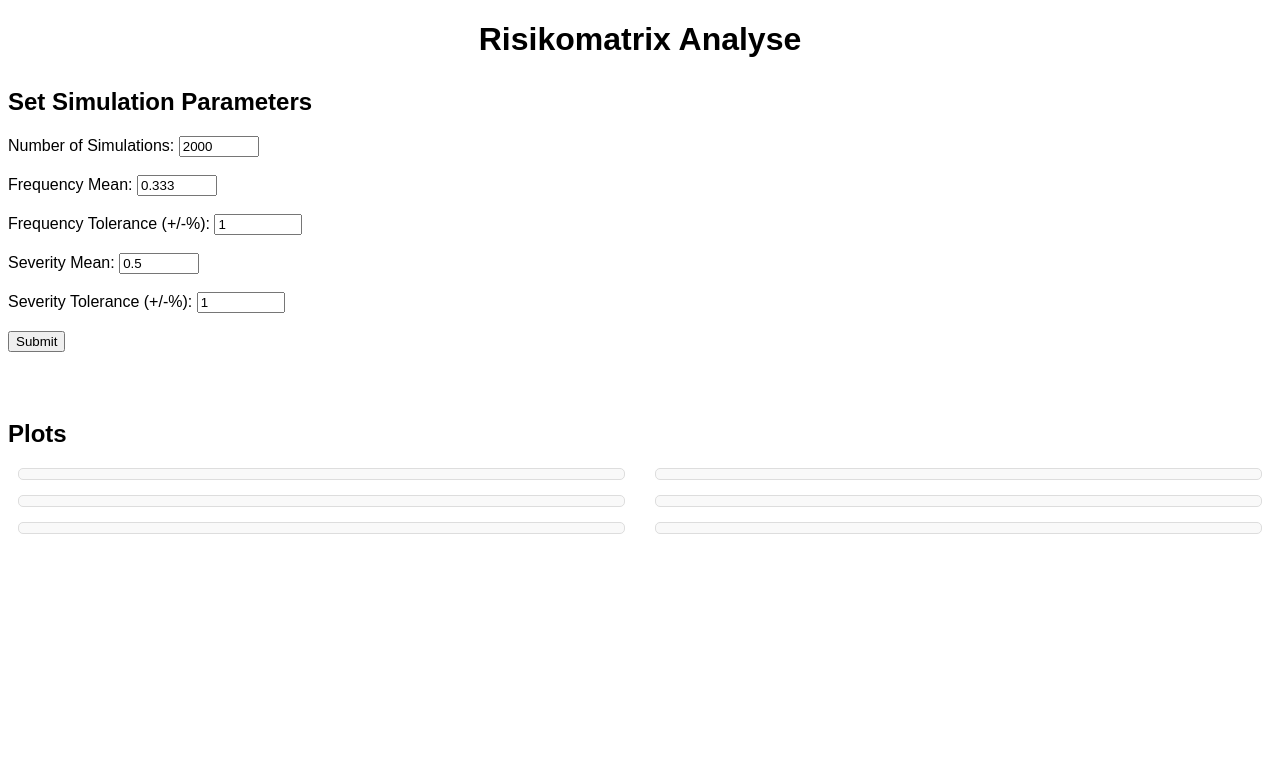
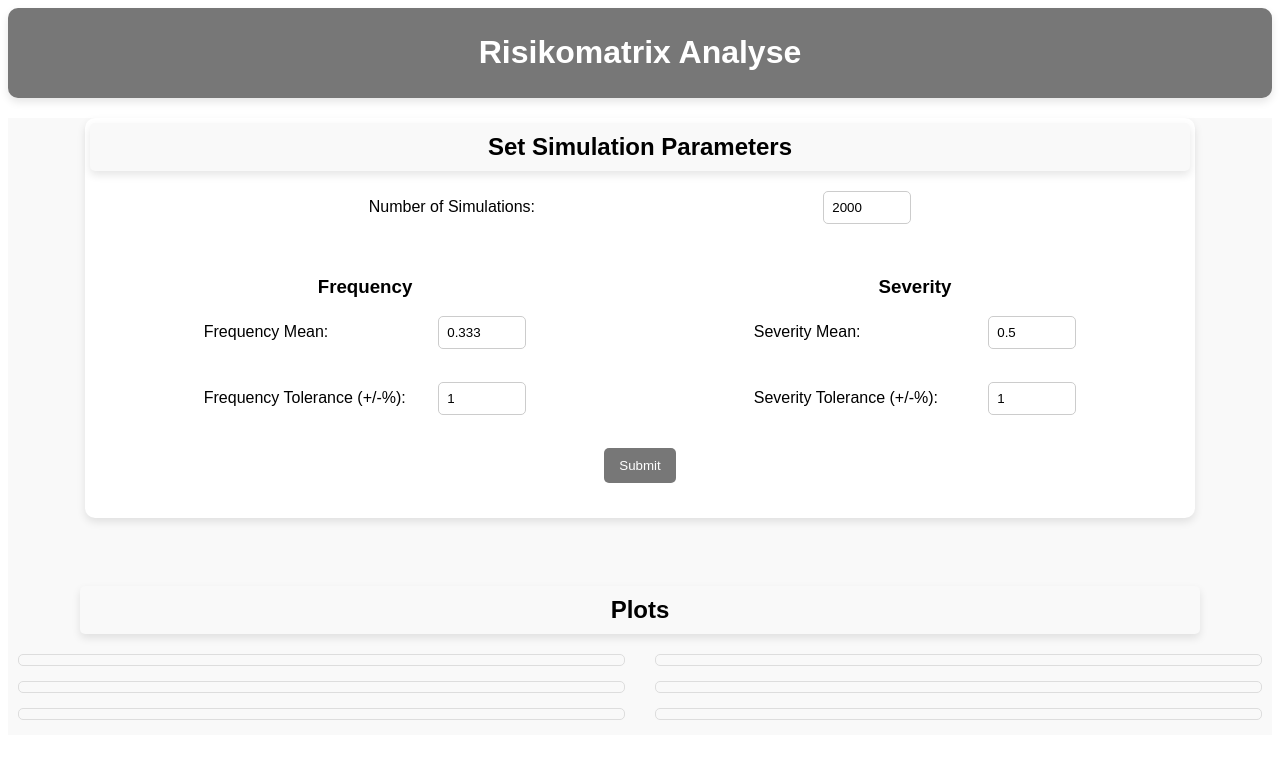
Before and after one commit to nilsgnh/Projektseminar-Risikomatrix, a Flask app: page / in a window 1280 px wide. Shown: the top 759 px of the page. Run offline with Flask 3, Linux system fonts and the light colour scheme.

Commit message:
rework Frontend

```diff
--- a/src/static/index.css
+++ b/src/static/index.css
@@ -1,3 +1,11 @@
+main{
+    /*display: flex;*/
+    justify-content: center;
+    align-items: center;
+    text-align: center;
+    background-color: #f9f9f9;
+}
+
 body {
       font-family: Arial, sans-serif;
       max-width: 100vw;
@@ -6,7 +14,12 @@ body {
 
 header {
     text-align: center;
-      margin-bottom: 30px;
+    padding: 5px 0;
+    background-color: #777;
+    color: #fff;
+    margin-bottom: 20px;
+    border-radius: 10px;
+    box-shadow: 0 4px 8px rgba(0, 0, 0, 0.1);
 }
 
 form {
@@ -32,3 +45,81 @@ body {
       background-color: #f9f9f9;
       text-align: center;
   }
+
+input[type="number"] {
+    width: 70px;
+    padding: 8px;
+    margin-bottom: 15px;
+    border-radius: 5px;
+    border: 1px solid #ccc;
+    flex: 1;
+}
+
+input[type="submit"] {
+    background-color: #777;
+    color: white;
+    padding: 10px 15px;
+    border: none;
+    border-radius: 5px;
+    cursor: pointer;
+    flex: 1;
+}
+
+input[type="submit"]:hover {
+    background-color: #333;
+}
+
+.form-section {
+    background-color: #fff;
+    padding: 5px;
+    border-radius: 10px;
+    box-shadow: 0 4px 8px rgba(0, 0, 0, 0.1);
+    width: 90%;
+    max-width: 1100px;
+    text-align: center;
+    margin: 0 auto 30px;
+}
+
+form label {
+    display: inline-block; /* Ermöglicht Flexbox in den Form-Gruppen */
+    width: 40%; /* Breite der Labels */
+    text-align: left;
+    margin-right: 10px;
+}
+
+.set_parameters {
+    display: flex;
+    align-items: center;
+    justify-content: space-between;
+    margin-bottom: 15px; /* Platz zwischen den Feldern */
+}
+
+#h2setsim {
+    margin-top: 0;
+    margin-bottom: 20px;
+    background-color: #f9f9f9;
+    padding: 10px;
+    border-radius: 5px;
+    box-shadow: 0 4px 8px rgba(0, 0, 0, 0.1);
+    max-width: 1100px;
+}
+
+#h2plots {
+    margin: 20px auto;
+    background-color: #f9f9f9;
+    padding: 10px;
+    border-radius: 5px;
+    box-shadow: 0 4px 8px rgba(0, 0, 0, 0.1);
+    text-align: center;
+    width: auto;
+    max-width: 1100px;
+}
+
+.flexfreqsev {
+    display: flex;
+    justify-content: space-between;
+}
+
+.flexfreqsev div:first-child, .flexfreqsev div:nth-child(2) {
+    flex: 1;
+}
--- a/src/templates/index.html
+++ b/src/templates/index.html
@@ -12,29 +12,41 @@
         <h1>Risikomatrix Analyse</h1>
     </header>
 
-    <h2>Set Simulation Parameters</h2>
-    <form action="/submit" method="POST">
+    <main>
+        <section class="form-section">
+            <h2 id="h2setsim">Set Simulation Parameters</h2>
+            <form action="/submit" id="set_parameters" method="POST">
                 <label for="n_simulations">Number of Simulations:</label>
                 <input type="number" id="n_simulations" name="n_simulations" value="2000" min="1" max="10000"><br><br>
 
+                <div class="flexfreqsev">
+                    <div class="flexfreq">
+                        <h3>Frequency</h3>
                         <label for="frequency_mean">Frequency Mean:</label>
                         <input type="number" id="frequency_mean" name="frequency_mean" step="0.001" value="0.333" min="0" max="1"><br><br>
 
                         <label for="frequency_perc">Frequency Tolerance (+/-%):</label>
                         <input type="number" id="frequency_perc" name="frequency_perc" step="0.05" value="1" min="0" max="100"><br><br>
-
+                    </div>
+                    <div class="flexsev">
+                        <h3>Severity</h3>
                         <label for="severity_mean">Severity Mean:</label>
                         <input type="number" id="severity_mean" name="severity_mean" step="0.001" value="0.5" min="0" max="1"><br><br>
 
                         <label for="severity_perc">Severity Tolerance (+/-%):</label>
                         <input type="number" id="severity_perc" name="severity_perc" step="0.05" value="1" min="0" max="100"><br><br>
+                    </div>
+                </div>
+
+
 
                 <input type="submit" value="Submit">
             </form>
+        </section>
 
     <br>
 
-    <h2>Plots</h2>
+    <h2 id="h2plots">Plots</h2>
         <div class="plot-comparison">
         <div class="col">
             <div class="plot">{{ scatter1|safe }}</div>
@@ -47,6 +59,7 @@
             <div class="plot">{{ heat2|safe }}</div>
         </div>
     </div>
+    </main>
 
 </body>
 </html>
```
Also changed, not shown: 2 other files. Lines whose indentation alone changed are shown as unchanged.
